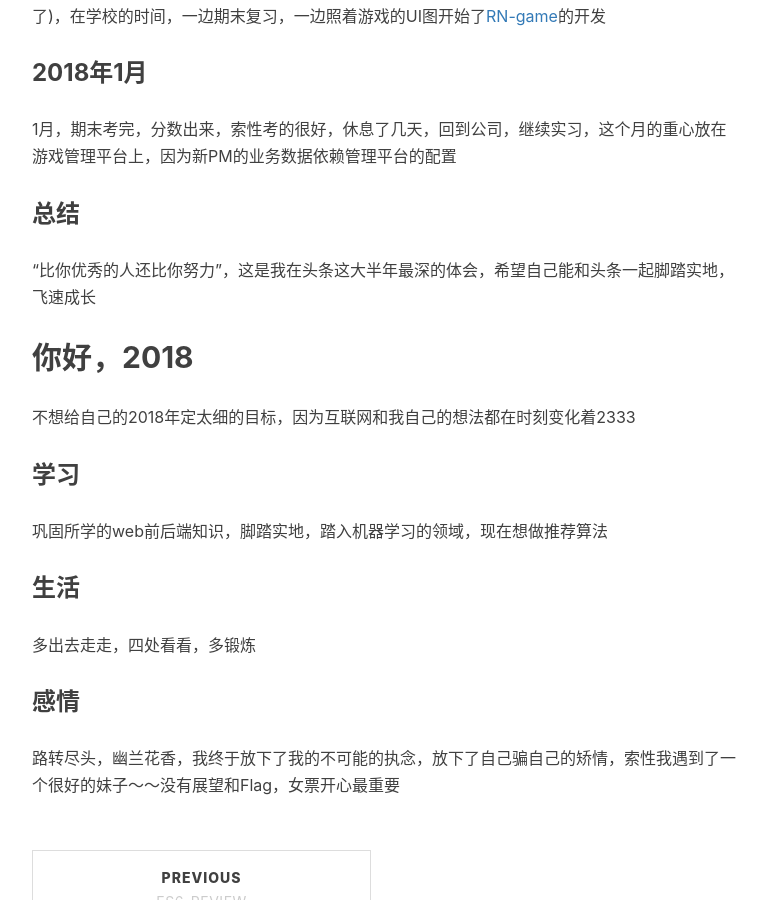
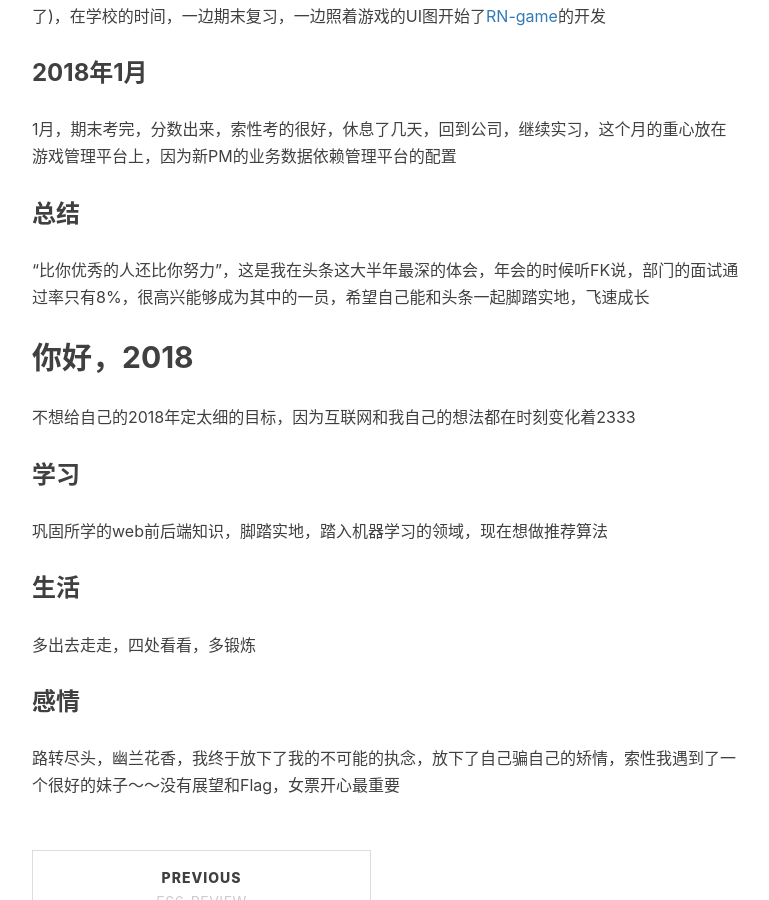
Before and after one commit to mickey0524/mickey0524.github.io, a Jekyll site: the page built from _posts/2018-02-15-2017-summary.md, in a window 1280 px wide and 900 px high, scrolled down 2923 px. Shown: the whole window, without its empty margins (233-1002 px from the left). Built offline with Jekyll 4.4.1, drawn with Linux system fonts in a browser that asks for light colours; nearby versions of some CDN libraries; comment, search, counter and statistics services are not loaded.

Commit message:
feat(summary): 增加readme链接

```diff
--- a/_posts/2018-02-15-2017-summary.md
+++ b/_posts/2018-02-15-2017-summary.md
@@ -69,7 +69,7 @@ tags:
 
 ### 总结
 
-“比你优秀的人还比你努力”，这是我在头条这大半年最深的体会，希望自己能和头条一起脚踏实地，飞速成长
+“比你优秀的人还比你努力”，这是我在头条这大半年最深的体会，年会的时候听FK说，部门的面试通过率只有8%，很高兴能够成为其中的一员，希望自己能和头条一起脚踏实地，飞速成长
 
 ## 你好，2018
 
```
Also changed, not shown: README.md.
